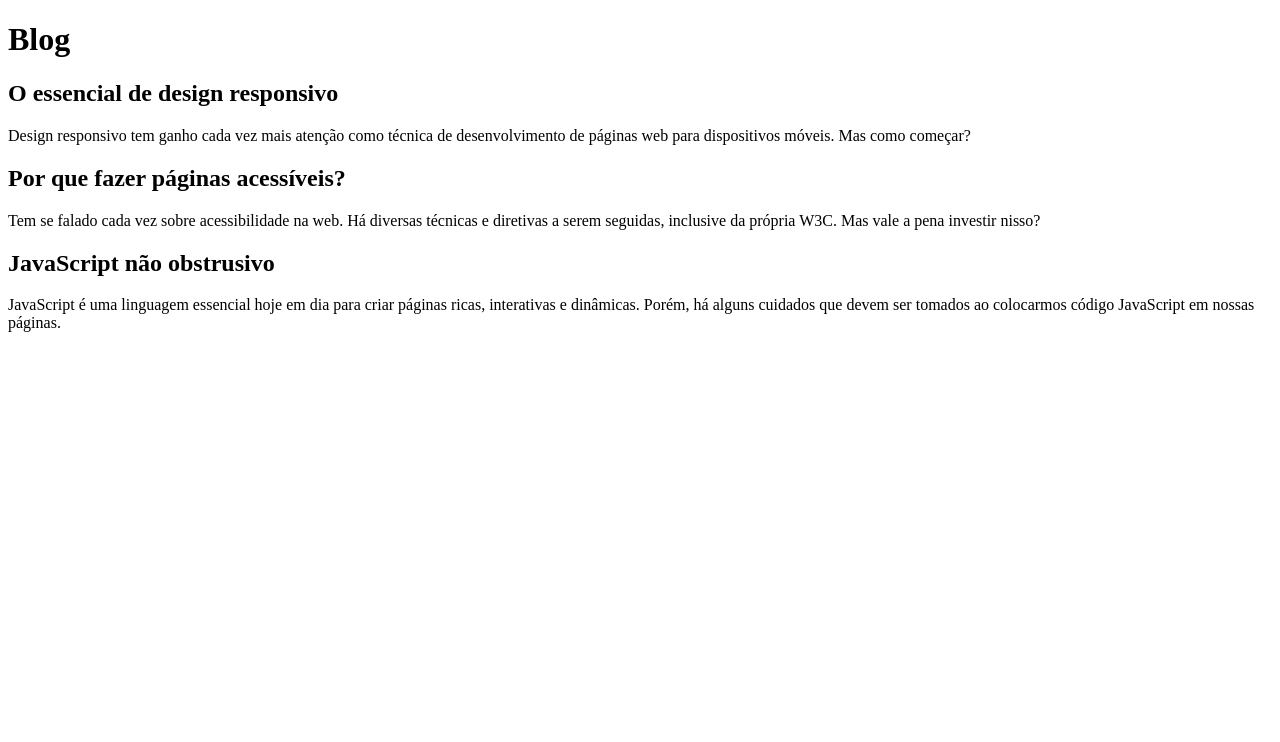
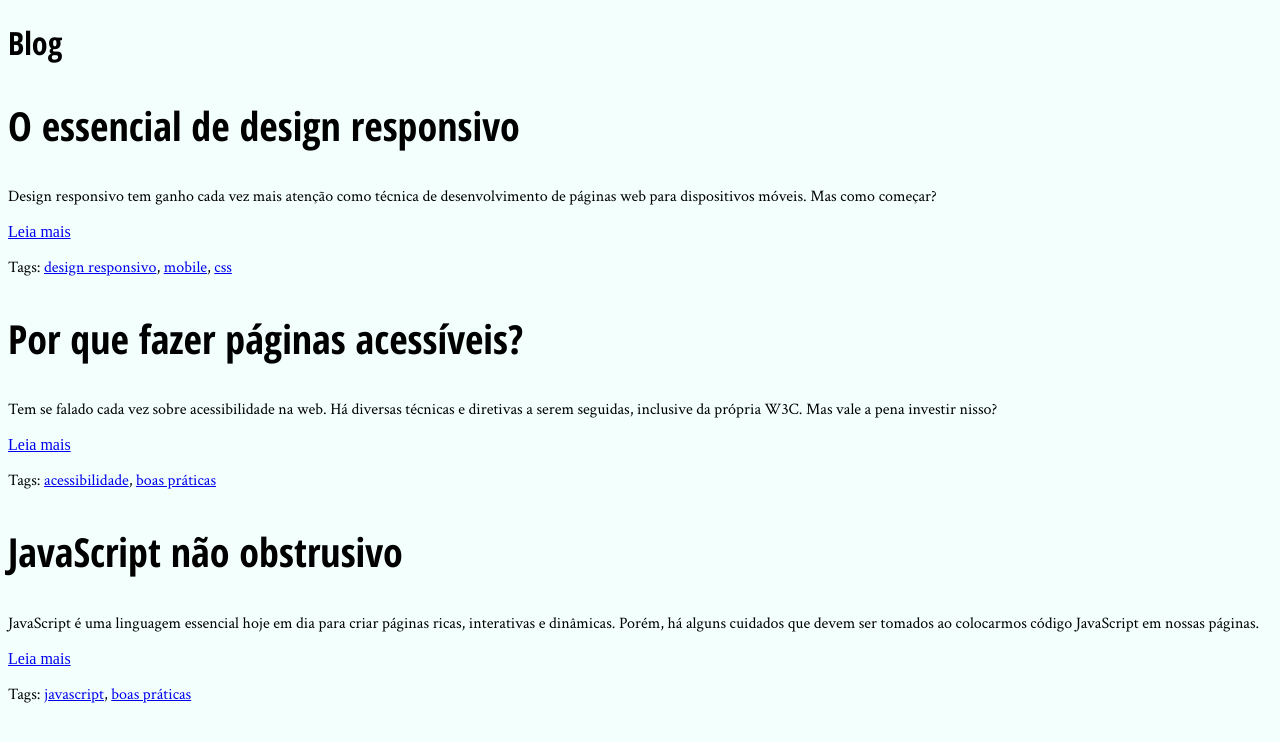
Before and after one commit to BrunoSouzaPicinini/CursoAluraHTML5eCSS3, a plain HTML site: page blog.html in a window 1280 px wide. Drawn offline with Linux system fonts and the light colour scheme.

Commit message:
links blog

```diff
--- a/blog.html
+++ b/blog.html
@@ -4,6 +4,9 @@
 	<title>Blog - João da Silva</title>
 	<meta charset="utf-8">
 	<link rel="icon" href="favicon.png">
+	<link rel="stylesheet" href="site.css">
+	<link rel="stylesheet" href="http://fonts.googleapis.com/css?family=Crimson+Text:400,400italic,600">
+	<link rel="stylesheet" href="http://fonts.googleapis.com/css?family=Open+Sans+Condensed:700">
 </head>
 <body>
 <h1>Blog</h1>
@@ -12,12 +15,21 @@
 
 <p>Design responsivo tem ganho cada vez mais atenção como técnica de desenvolvimento de páginas web para dispositivos móveis. Mas como começar?</p>
 
+<a href="#">Leia mais</a>
+<p>Tags: <a href="#">design responsivo</a>, <a href="#">mobile</a>, <a href="#">css</a></p>
+
 <h2>Por que fazer páginas acessíveis?</h2>
 
 <p>Tem se falado cada vez sobre acessibilidade na web. Há diversas técnicas e diretivas a serem seguidas, inclusive da própria W3C. Mas vale a pena investir nisso?</p>
 
+<a href="#">Leia mais</a>
+<p>Tags: <a href="#">acessibilidade</a>, <a href="#">boas práticas</a></p>
+
 <h2>JavaScript não obstrusivo</h2>
 
 <p>JavaScript é uma linguagem essencial hoje em dia para criar páginas ricas, interativas e dinâmicas. Porém, há alguns cuidados que devem ser tomados ao colocarmos código JavaScript em nossas páginas.</p>
+
+<a href="#">Leia mais</a>
+<p>Tags: <a href="#">javascript</a>, <a href="#">boas práticas</a></p>
 </body>
 </html>
```
Lines whose indentation alone changed are shown as unchanged.
